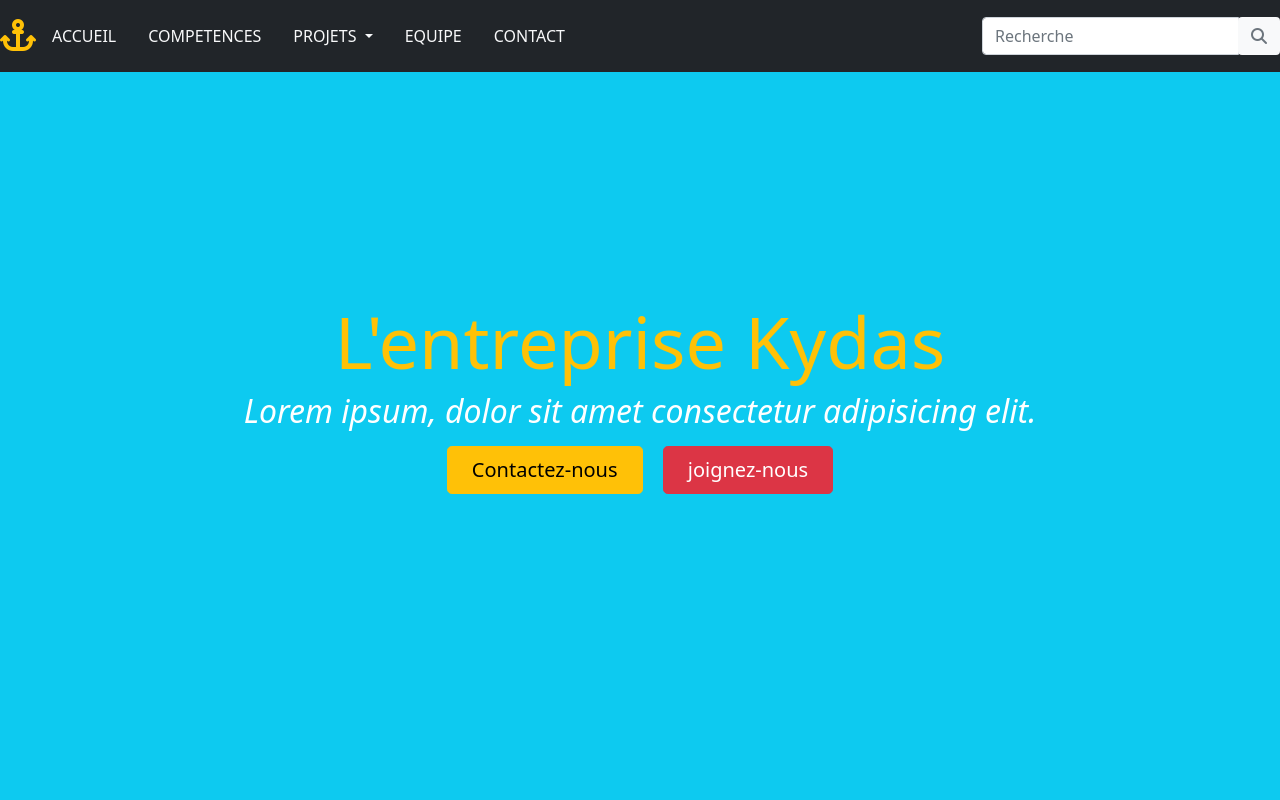
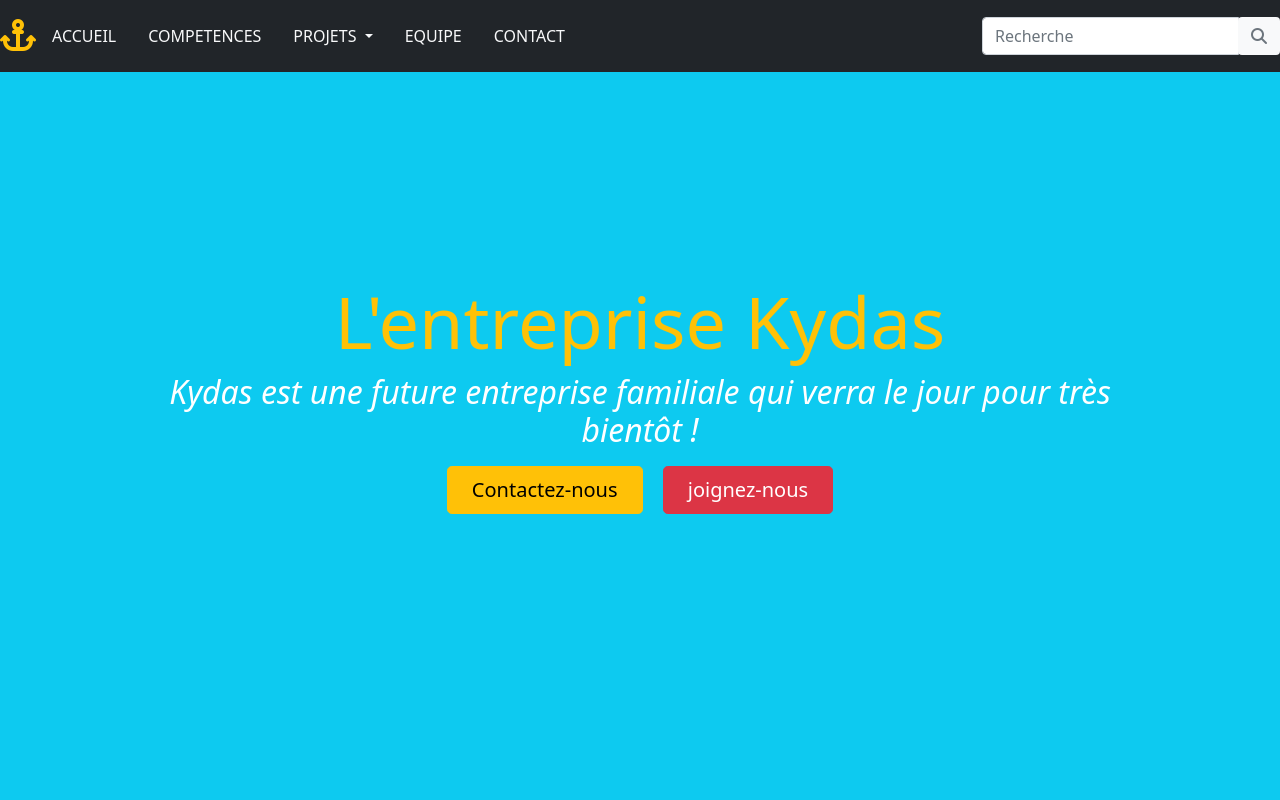
Before and after one commit to karl011/Web_site_kydas, a plain HTML site: page index.html in a window 1280 px wide. Shown: the top 800 px of the page. Drawn offline with nearby package versions, Linux system fonts and the light colour scheme.

Commit message:
Mise à jour du contenu du site

```diff
--- a/index.html
+++ b/index.html
@@ -9,7 +9,7 @@
     <script src="https://kit.fontawesome.com/9e491c3699.js" crossorigin="anonymous"></script>
     <link rel="stylesheet" href="css/bootstrap.min.css">
     <link rel="stylesheet" href="css/styles.css">
-    <title>Open kydas company</title>
+    <title>Kydas company</title>
   </head>
 <body>
     <nav class="navbar navbar-expand-md bg-dark fixed-top">
@@ -56,7 +56,7 @@
             <div class="row bg-info justify-content-center align-items-center" style="height:100vh">
             <div class="col-sm-10 text-center">
                 <h1 class="display-2 text-capitalize text-warning">L'entreprise Kydas</h1>
-                <h2 class="font-weight-light texteh2">Lorem ipsum, dolor sit amet consectetur adipisicing elit.</h2>
+                <h2 class="font-weight-light texteh2">Kydas est une future entreprise familiale qui verra le jour pour très bientôt !</h2>
                 <a href="#contact" class="btn btn-warning btn-lg px-4 m-2">Contactez-nous</a>
                 <a href="#contact" class="btn btn-danger btn-lg px-4 m-2">joignez-nous</a>
             </div>
```
